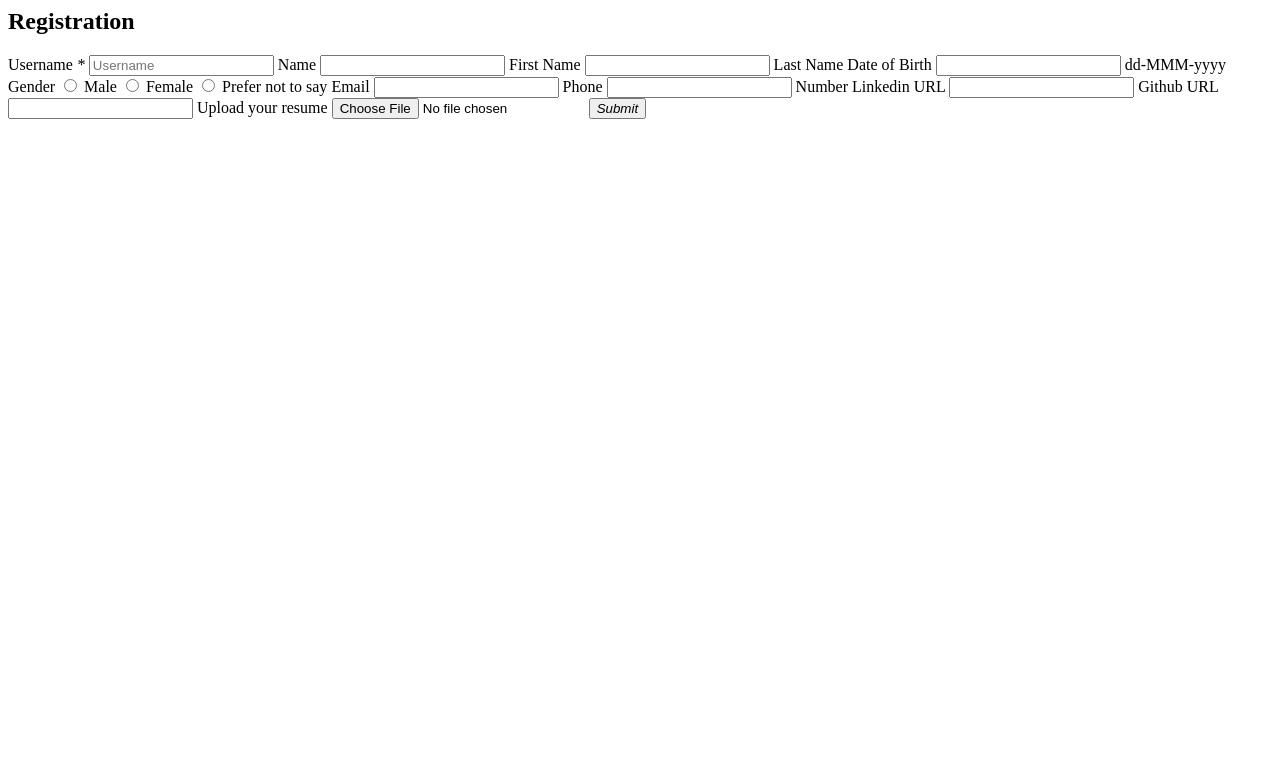
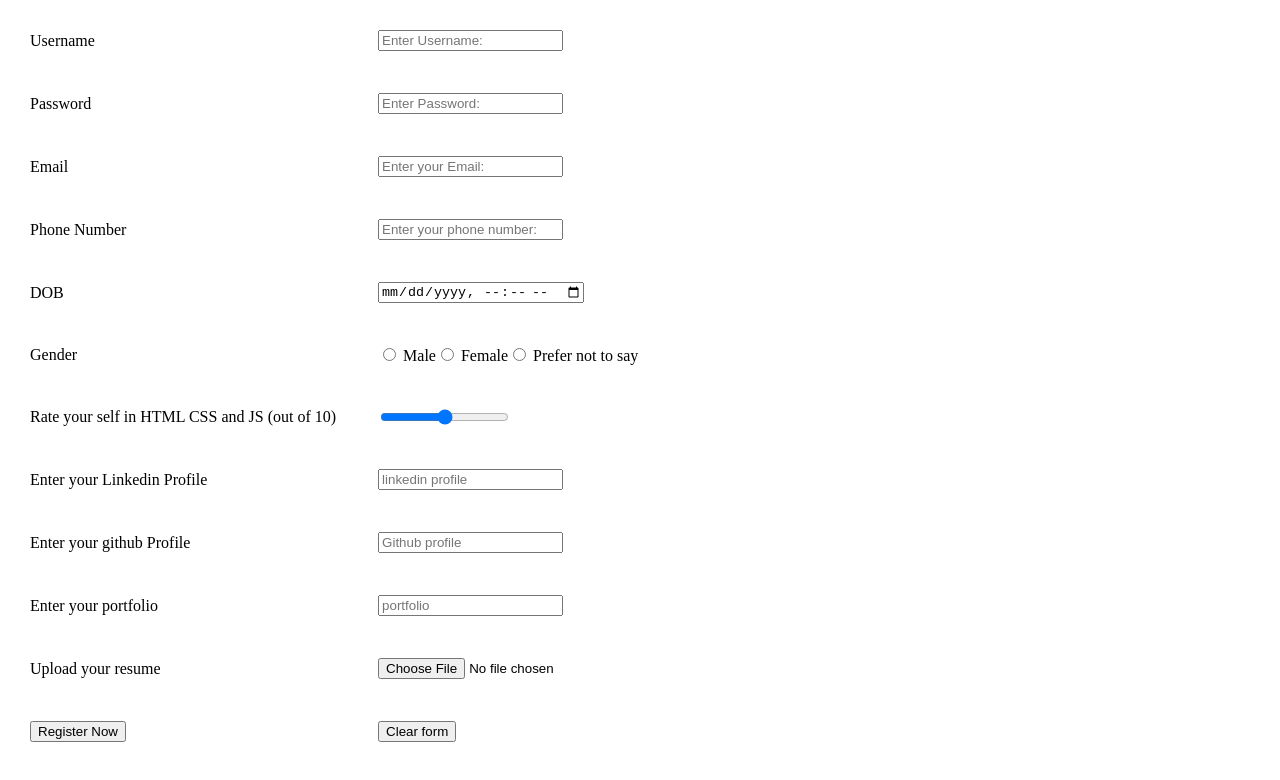
Before and after one commit to Challa1549/Code_Files, a plain HTML site: page 26-02-26/index.html in a window 1280 px wide. Drawn offline with Linux system fonts and the light colour scheme.

Commit message:
07-03-26

```diff
--- a/26-02-26/index.html
+++ b/26-02-26/index.html
@@ -1,55 +1,62 @@
-<!-- Change or deletion of the name attributes in the input tag will lead to empty values on record submission-->
-<form action='https://forms.zohopublic.in/challasreedharreddy1549gm1/form/Registration/formperma/UdZ_oPwAC9HT_2Ugw5zAtADe12HlUQNHl5IOaIixDw4/htmlRecords/submit' name='form' id='form' method='POST' accept-charset='UTF-8' enctype='multipart/form-data'>
-<input type="hidden" name="zf_referrer_name" value=""><!-- To Track referrals , place the referrer name within the " " in the above hidden input field -->
-<input type="hidden" name="zf_redirect_url" value=""><!-- To redirect to a specific page after record submission , place the respective url within the " " in the above hidden input field -->
-<input type="hidden" name="zc_gad" value=""><!-- If GCLID is enabled in Zoho CRM Integration, click details of AdWords Ads will be pushed to Zoho CRM -->
-<h2>Registration</h2>
-<p></p>
-<label>
-Username
-<em>*</em>
-</label>
-<input  type="text" name="SingleLine" value="" fieldType=1 maxlength="255" placeholder="Username" />
-<label>
-Name
-</label>
-<input type="text" maxlength="255" name="Name_First" fieldType=7 placeholder="" />
-<label>First Name</label>
-<input type="text" maxlength="255" name="Name_Last" fieldType=7 placeholder="" />
-<label>Last Name</label>
-<label>
-Date of Birth
-</label>
-<input type="text" name="Date" maxlength="25" placeholder="" />
-<label>dd-MMM-yyyy</label>
-<label>
-Gender
-</label>
-<input type="radio" id="Radio_1" name="Radio" value="Male" />
-<label for="Radio_1" >Male</label>
-<input type="radio" id="Radio_2" name="Radio" value="Female" />
-<label for="Radio_2" >Female</label>
-<input type="radio" id="Radio_3" name="Radio" value="Prefer not to say" />
-<label for="Radio_3" >Prefer not to say</label>
-<label>
-Email
-</label>
-<input type="text" maxlength="255" name="Email" value="" fieldType=9 placeholder="" />
-<label>
-Phone
-</label>
-<input type="text" compname="PhoneNumber" name="PhoneNumber_countrycode" phoneFormat="1" isCountryCodeEnabled=false maxlength="20" value="" fieldType=11 id="international_PhoneNumber_countrycode" placeholder="" />
-<label>Number</label>
-<label>
-Linkedin URL
-</label>
-<input type="text" maxlength="2083" name="Website" value="" placeholder="" />
-<label>
-Github URL
-</label>
-<input type="text" maxlength="2083" name="Website1" value="" placeholder="" />
-<label>
-Upload your resume
-</label>
-<input type="file"  name="FileUpload" checktype="c1"/>
-<button type="submit"><em>Submit</em></button></form>
+<table cellpadding="20" cellspacing="2">
+  <form
+    action="https://forms.zohopublic.in/challasreedharreddy1549gm1/form/Registration/formperma/UdZ_oPwAC9HT_2Ugw5zAtADe12HlUQNHl5IOaIixDw4/htmlRecords/submit"
+    method="POST"
+  >
+    <tr>
+      <td><label> Username </label></td>
+      <td><input type="text" placeholder="Enter Username:" required /></td>
+    </tr>
+    <tr>
+      <td><label> Password </label></td>
+      <td><input type="password" placeholder="Enter Password:" required /></td>
+    </tr>
+    <tr>
+      <td><label> Email </label></td>
+      <td><input type="email" placeholder="Enter your Email:" required /></td>
+    </tr>
+    <tr>
+      <td><label> Phone Number </label></td>
+      <td>
+        <input type="number" placeholder="Enter your phone number:" required />
+      </td>
+    </tr>
+    <tr>
+      <td><label> DOB </label></td>
+      <td>
+        <input type="datetime-local" placeholder="Enter your Date of Birth:" />
+      </td>
+    </tr>
+    <tr>
+      <td><label> Gender </label></td>
+      <td>
+        <input type="radio" name="gen" /> Male<input type="radio" name="gen" />
+        Female<input type="radio" name="gen" /> Prefer not to say
+      </td>
+    </tr>
+    <tr>
+      <td><label> Rate your self in HTML CSS and JS (out of 10)</label></td>
+      <td><input type="range" min="0" max="10" /></td>
+    </tr>
+    <tr>
+      <td><label> Enter your Linkedin Profile</label></td>
+      <td><input type="url" placeholder="linkedin profile" /></td>
+    </tr>
+    <tr>
+      <td><label> Enter your github Profile</label></td>
+      <td><input type="url" placeholder="Github profile" /></td>
+    </tr>
+    <tr>
+      <td><label> Enter your portfolio</label></td>
+      <td><input type="url" placeholder="portfolio" /></td>
+    </tr>
+    <tr>
+      <td><label> Upload your resume </label></td>
+      <td><input type="file" placeholder="Upload your resume:" required /></td>
+    </tr>
+    <tr>
+      <td><input type="submit" value="Register Now" /></td>
+      <td><input type="Reset" value="Clear form" /></td>
+    </tr>
+  </form>
+</table>
```
Also changed, not shown: 06-03-26/index.html (added, +225 -0 lines), 06-03-26/logo.png (added), 06-03-26/me.png (added), 4 other files.
